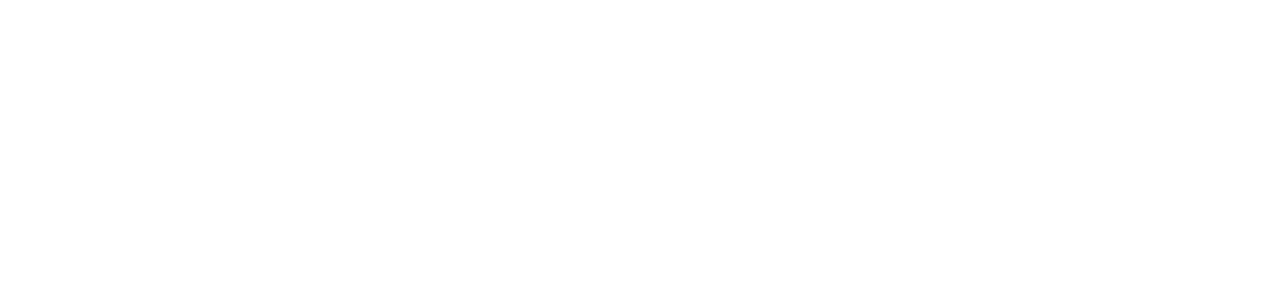
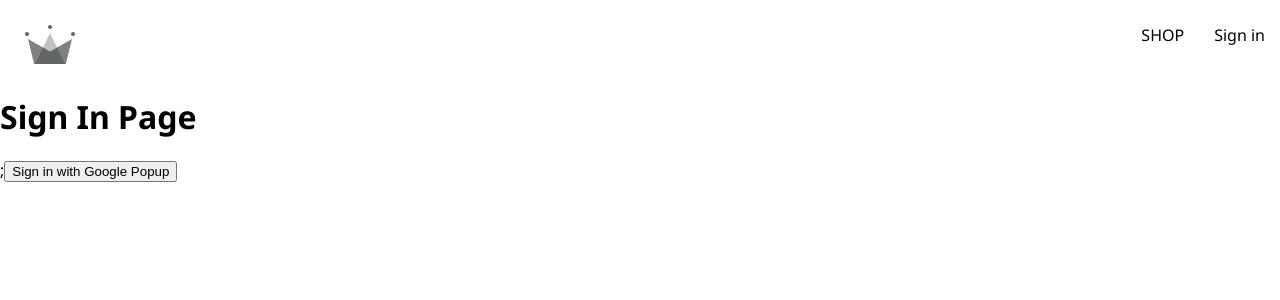
Before and after one commit to TenshiLupus/e-commerce-react, a React (Create React App) app: page /sign-in in a window 1280 px wide. Before the commit this address had no page. Shown: the top 300 px of the page. Built offline with nearby package versions, Linux system fonts and the light colour scheme.

Commit message:
Firebase setup

```diff
--- a/package.json
+++ b/package.json
@@ -6,6 +6,7 @@
     "@testing-library/jest-dom": "^5.16.5",
     "@testing-library/react": "^13.4.0",
     "@testing-library/user-event": "^13.5.0",
+    "firebase": "^9.17.1",
     "react": "^18.2.0",
     "react-dom": "^18.2.0",
     "react-router-dom": "^6.8.1",
--- a/src/App.js
+++ b/src/App.js
@@ -1,16 +1,10 @@
 import {Routes, Route} from 'react-router-dom'
-import Home from './components/Routes/Home/Home.component';
+
+import Home from './Routes/Home/Home.component';
+import Navigation from './Routes/Navigation/Navigation.component'
+import SignIn from './Routes/Sign-in/Sign-in.component'
 
 //Routes need to be children of the routes component to access the subcomponents
-const Navigation = () => {
-  return (
-    <div>
-      <div>
-        <h1>I am the navigation bar</h1>
-      </div>
-    </div>
-  )
-}
 
 const Shop = () => {
   return <h1>Im am the shop page</h1>
@@ -19,8 +13,10 @@
 const App = () => {
   return (
     <Routes>
-      <Route path='/home' element={<Home/>}>
+      <Route path='/' element={<Navigation/>}>
+        <Route index element={<Home/>}/>
         <Route path='shop' element={<Shop/>}/>
+        <Route path='sign-in' element={<SignIn/>}/>
       </Route>
     </Routes>
   )
--- a/src/components/Routes/Home/Home.component.jsx
+++ b/src/Routes/Home/Home.component.jsx
@@ -1,5 +1,5 @@
-import { Outlet } from "react-router-dom";
-import Directory from "../../Directory/Directory.component";
+import { Outlet } from 'react-router-dom'
+import Directory from '../../Components/Directory/Directory.component'
 
 const Home = () => {
 
--- /dev/null
+++ b/src/Routes/Navigation/Navigation.component.jsx
@@ -0,0 +1,30 @@
+import {Fragment} from 'react';
+import { Outlet, Link } from "react-router-dom";
+
+import {ReactComponent as CrownLogo} from '../../Assets/crown.svg'
+
+import './Navigation.styles.scss'
+
+const Navigation = () => {
+    return (
+      <Fragment>
+        <div className='navigation'>
+            <Link className='logo-container' to='/'>
+                <CrownLogo className='logo'/>
+            </Link>
+
+            <div className='nav-links-container'>
+                <Link className='nav-link' to='/shop'>
+                    SHOP
+                </Link>
+                <Link className='nav-link' to='/sign-in'>
+                    Sign in
+                </Link>
+            </div>
+        </div>
+        <Outlet/>
+      </Fragment>
+    )
+}
+
+export default Navigation
--- /dev/null
+++ b/src/Routes/Navigation/Navigation.styles.scss
@@ -0,0 +1,26 @@
+.navigation{
+    height: 70px;
+    width: 100%;
+    display: flex;
+    justify-content: space-between;
+    margin-bottom: 25px;
+
+    .logo-container {
+        height: 100%;
+        width: 70px;
+        padding: 25px;
+    }
+
+    .nav-links-container{
+        width: 50%;
+        height: 100%;
+        display: flex;
+        align-items: center;
+        justify-content: flex-end;
+
+        .nav-link {
+            padding: 10px 15px;
+            cursor: pointer;
+        }
+    }
+}
--- /dev/null
+++ b/src/Routes/Sign-in/Sign-in.component.jsx
@@ -0,0 +1,18 @@
+import {signInWithGooglePopup, createUserDocumentFromAuth} from '../../Utils/Firebase/Firebase.utils'
+
+
+const signIn = () => {
+    const logGoogleUser = async () => {
+        const {user} = await signInWithGooglePopup();
+        const userDocRef = await createUserDocumentFromAuth(user);
+    }
+
+    return (
+        <div>
+            <h1>Sign In Page</h1>;
+            <button onClick={logGoogleUser}>Sign in with Google Popup</button>
+        </div>
+    );
+}
+
+export default signIn
--- /dev/null
+++ b/src/Utils/Firebase/Firebase.utils.js
@@ -0,0 +1,50 @@
+import {initializeApp} from 'firebase/app';
+import {getAuth, signInWithRedirect, signInWithPopup, GoogleAuthProvider} from 'firebase/auth';
+import {getFireStore, doc, getDoc, setDoc, Firestore, getFirestore} from 'firebase/firestore'
+
+
+//firebase is a NoSql database that stores objects as json and formatted according to firebase´s document model
+
+const firebaseConfig = {
+    apiKey: "AIzaSyCS8Zj7nz4p4VKESKaL5sRkAleGYX385vI",
+    authDomain: "ecommerce-react-ed58a.firebaseapp.com",
+    projectId: "ecommerce-react-ed58a",
+    storageBucket: "ecommerce-react-ed58a.appspot.com",
+    messagingSenderId: "555913690961",
+    appId: "1:555913690961:web:fcd4e456b7c779d5945d70"
+};
+
+const firebaseApp = initializeApp(firebaseConfig);
+
+const provider = new GoogleAuthProvider();
+
+provider.setCustomParameters({
+    prompt: "select_account"
+});
+
+export const auth = getAuth();
+export const signInWithGooglePopup = () => signInWithPopup(auth, provider);
+export const db = getFirestore();
+
+export const createUserDocumentFromAuth = async (userAuth) => {
+
+    //yields a docuemnt with the user information
+    const userDocRef = doc(db, 'users', userAuth.uid);
+
+    //returns a userobject with the stored information
+    const userSnapshot = await getDoc(userDocRef);
+
+    //if the user does not exist creates and store a new user with the authentication
+    if(!userSnapshot.exists){
+        const {displayName, email} = userAuth;
+        const createdAt = new Date();
+
+        try{
+            await setDoc(userDocRef, {displayName,email,createdAt});
+        }catch(error){
+            console.log('error creating the user', error.message);
+        }
+    }
+
+    return userDocRef;
+}
--- a/src/index.scss
+++ b/src/index.scss
@@ -9,3 +9,12 @@
   font-family: source-code-pro, Menlo, Monaco, Consolas, 'Courier New',
     monospace;
 }
+
+a{
+  text-decoration: none;
+  color: black;
+}
+
+*{
+  box-sizing: border-box;
+}
```
Also changed, not shown: src/Assets/crown.svg (added), 1 other file (tests, documents, lock files or other folders).
